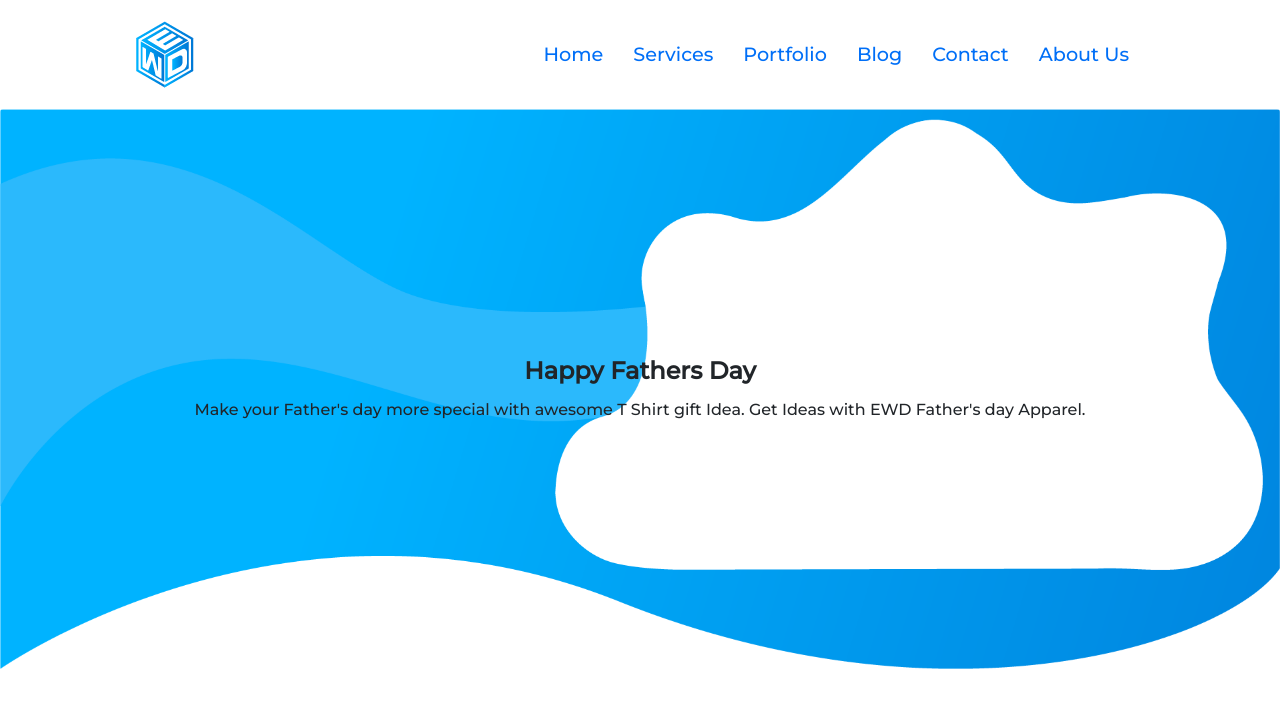
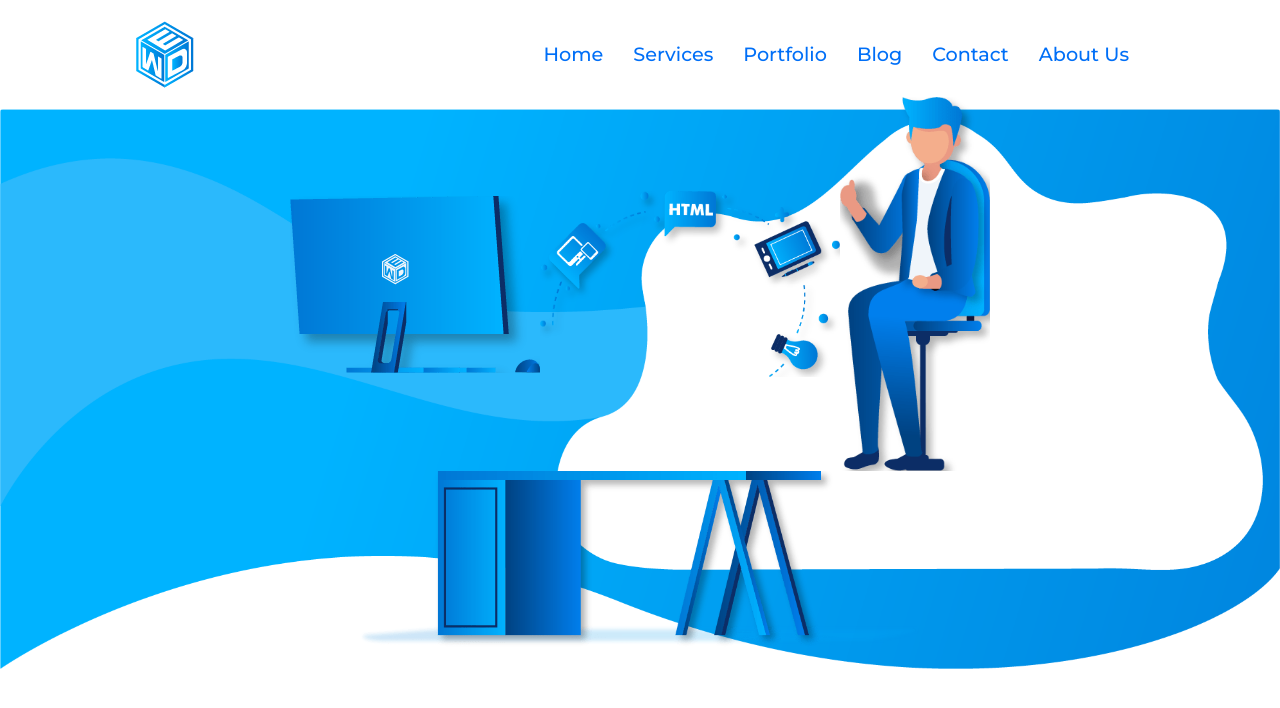
Before and after one commit to zohaibmalikie/ewd-2.0, a React (Create React App) app: page / in a window 1280 px wide. Shown: the top 708 px of the page. Built offline with nearby package versions, Linux system fonts and the light colour scheme.

Commit message:
changes section 2

```diff
--- a/src/Compoments/assets/css/header.css
+++ b/src/Compoments/assets/css/header.css
@@ -14,3 +14,15 @@
     max-width: 100%;
     height: 100vh;
 }
+.w150{
+    width: 150px;
+}
+.icons{
+    width: 300px;
+}
+.table{
+    width: 600px;
+}
+.chair{
+    width: 350px;
+}
--- a/src/Compoments/header.js
+++ b/src/Compoments/header.js
@@ -31,30 +31,18 @@ function header() {
   </div>
 </nav>
 </section>
-{/* <section id="particles-js">
-    <div className="row">
-        <div className="col-lg-5 col-md-5"></div>
-        <div className="col-lg-7 col-md-7">        <div className=" imag-column ">
+
+        <div class="card img-fluid text-center border-0"> <img class="card-img-top w-100 bg-linear-gradient" src={Artboard_4} alt="Card image"/>
+        <div class="card-img-overlay cl-fff d-flex justify-content-center flex-column align-items-center father-day-banner-styling">
+        <div className=" imag-column ">
 
 
-<img src={Computer} data-aos="fade-left" data-aos-delay="500" data-aos-duration="100"className="cumputer-image aos-init aos-animate"className="img-fluid"/>
-<img src={Icons} data-aos="fade-left" data-aos-delay="500" data-aos-duration="100" />
-<img src={Chair} data-aos="fade-left" data-aos-delay="500" data-aos-duration="100" />
-<img src={Table} data-aos="fade-left" data-aos-delay="500" data-aos-duration="100" />
+<img src={Computer} data-aos="fade-left" data-aos-delay="500" data-aos-duration="100"className="cumputer-image aos-init aos-animate"className="img-fluid computer"/>
+<img src={Icons} data-aos="fade-left" data-aos-delay="500" data-aos-duration="100" className="icons" />
+<img src={Chair} data-aos="fade-left" data-aos-delay="500" data-aos-duration="100"className="w150 " />
+<img src={Table} data-aos="fade-left" data-aos-delay="500" data-aos-duration="100"className=" table" />
 
-</div></div>
-
-
-
-    </div>
-
-        </section> */}
-        <div class="card img-fluid text-center border-0"> <img class="card-img-top w-100 bg-linear-gradient" src={Artboard_4} alt="Card image"/>
-        <div class="card-img-overlay cl-fff d-flex justify-content-center flex-column align-items-center father-day-banner-styling">
-          <h4 class="card-title  font-weight-bold cl-white">
-            Happy Fathers Day</h4>
-          <p class="card-text cl-white mw-35">Make your Father's day more special with awesome T Shirt gift Idea.
-            Get Ideas with EWD Father's day Apparel.</p>
+</div>
         </div>
       </div>
 
```
